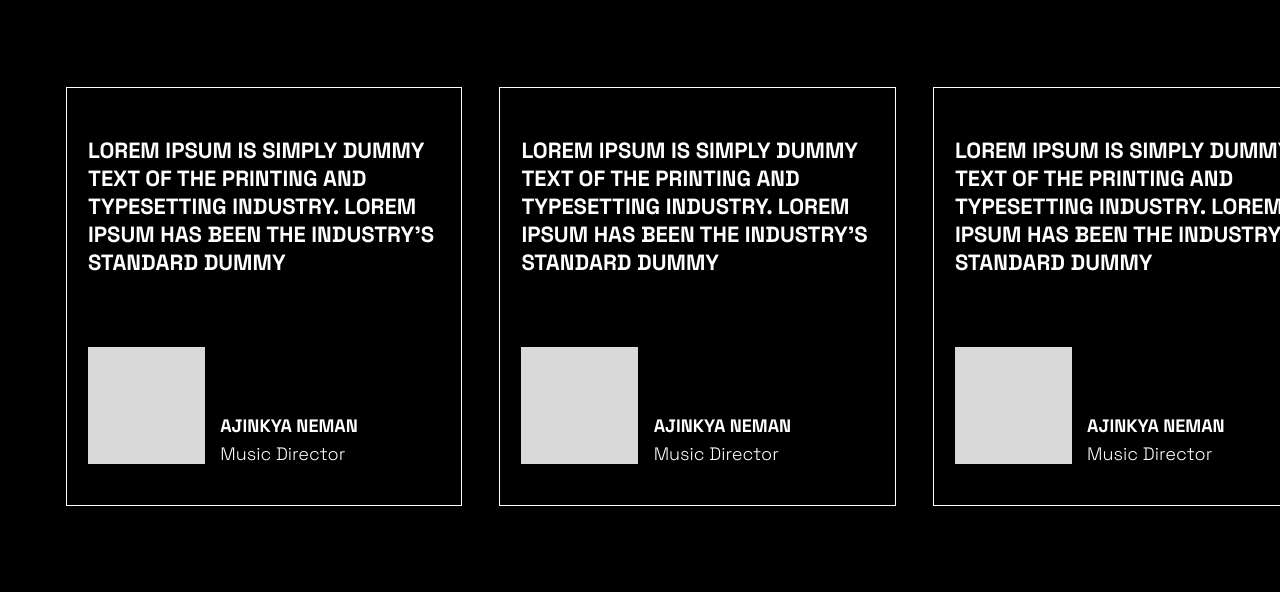
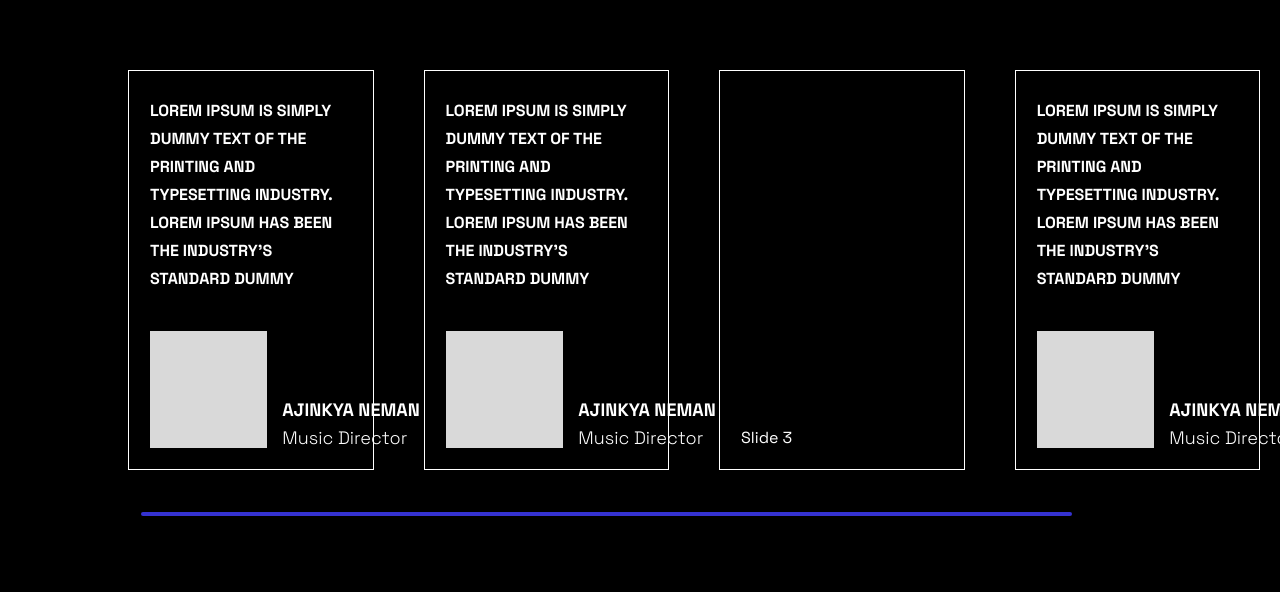
Before and after one commit to harshadagodse/Tonic-Website--1-, a website built with Parcel: page index.html in a window 1280 px wide. Shown: the part 3465-4057 px from the top of the page. Built offline with nearby package versions, Linux system fonts and the light colour scheme; a script that the page names is missing.

Commit message:
fixed testimonial slider and minor css issue

```diff
--- a/index.css
+++ b/index.css
@@ -81,6 +81,7 @@
     bottom: 0px;
     align-self: stretch;
     width: 116.8px;
+    height: 116.8px;
     position: relative;
     background-color: var(--color-gainsboro-100);
   }
@@ -549,6 +550,8 @@
   text-align: left;
   font-size: var(--font-size-81xl);
   color: #202020;
+  font-weight: 500;
+  line-height: 100%;
   font-family: var(--font-space-grotesk);
 }
 
@@ -572,6 +575,7 @@
   padding: var(--padding-xl);
   box-sizing: border-box;
   max-width: 100%;
+  padding-top: 100px;
 }
 
 .frame-child {
@@ -652,7 +656,6 @@
   width: 134px;
   position: relative;
   border-radius: 100%;
-  background-color: var(--color-gainsboro-100);
   min-width: 134px;
 }
 
--- a/index.html
+++ b/index.html
@@ -214,21 +214,70 @@
         WHAT PEOPLE ARE SAYING
       </div>
     </section>
-    <section class="ajinkya-neman-parent">
-      <div class="slider">
-        <div class="slider-row"></div>
-        <div class="frame-parent1">
-          <div class="frame-wrapper1">
-            <div class="lorem-ipsum-is-simply-dummy-te-parent">
-              <div class="frame-parent2">
-                <div class="test-3-wrapper">
-                  <div class="test-3">
-                    <b class="lorem-ipsum-is-simply3">Lorem Ipsum is simply dummy text of the printing and
+    <div class="swiper mySwiper">
+      <div class="swiper-wrapper">
+        <div class="swiper-slide">
+          <b class="slider-text">Lorem Ipsum is simply dummy text of the printing and
             typesetting industry. Lorem Ipsum has been the industry's
             standard dummy
           </b>
           <div class="rectangle-parent">
-                      <div class="frame-child1"></div>
+            <div class="client-pic"></div>
+            <div class="ajinkya-neman-parent1">
+              <b class="ajinkya-neman5">Ajinkya neman</b>
+              <div class="music-director-container">
+                <div class="music-director3">Music director</div>
+              </div>
+            </div>
+          </div>
+          <div class="test-3-child"></div>
+        </div>
+
+        <div class="swiper-slide">
+          <b class="slider-text">Lorem Ipsum is simply dummy text of the printing and
+            typesetting industry. Lorem Ipsum has been the industry's
+            standard dummy
+          </b>
+          <div class="rectangle-parent">
+            <div class="client-pic"></div>
+            <div class="ajinkya-neman-parent1">
+              <b class="ajinkya-neman5">Ajinkya neman</b>
+              <div class="music-director-container">
+                <div class="music-director3">Music director</div>
+              </div>
+            </div>
+          </div>
+          <div class="test-3-child"></div>
+        </div>
+
+        <div class="swiper-slide">Slide 3</div>
+
+        <div class="swiper-slide">
+          <b class="slider-text">Lorem Ipsum is simply dummy text of the printing and
+            typesetting industry. Lorem Ipsum has been the industry's
+            standard dummy
+          </b>
+          <div class="rectangle-parent">
+            <div class="client-pic"></div>
+            <div class="ajinkya-neman-parent1">
+              <b class="ajinkya-neman5">Ajinkya neman</b>
+              <div class="music-director-container">
+                <div class="music-director3">Music director</div>
+              </div>
+            </div>
+          </div>
+          <div class="test-3-child"></div>
+        </div>
+
+        <div class="swiper-slide">Slide 5</div>
+
+        <div class="swiper-slide">
+          <b class="slider-text">Lorem Ipsum is simply dummy text of the printing and
+            typesetting industry. Lorem Ipsum has been the industry's
+            standard dummy
+          </b>
+          <div class="rectangle-parent">
+            <div class="client-pic"></div>
             <div class="ajinkya-neman-parent1">
               <b class="ajinkya-neman5">Ajinkya neman</b>
               <div class="music-director-container">
@@ -239,48 +288,8 @@
           <div class="test-3-child"></div>
         </div>
       </div>
-                <div class="test-3-wrapper">
-                  <div class="test-3">
-                    <b class="lorem-ipsum-is-simply3">Lorem Ipsum is simply dummy text of the printing and
-                      typesetting industry. Lorem Ipsum has been the industry's
-                      standard dummy
-                    </b>
-                    <div class="rectangle-parent">
-                      <div class="frame-child1"></div>
-                      <div class="ajinkya-neman-parent1">
-                        <b class="ajinkya-neman5">Ajinkya neman</b>
-                        <div class="music-director-container">
-                          <div class="music-director3">Music director</div>
+      <div class="swiper-scrollbar"></div>
     </div>
-                      </div>
-                    </div>
-                    <div class="test-3-child"></div>
-                  </div>
-                </div>
-                <div class="test-3-wrapper">
-                  <div class="test-3">
-                    <b class="lorem-ipsum-is-simply3">Lorem Ipsum is simply dummy text of the printing and
-                      typesetting industry. Lorem Ipsum has been the industry's
-                      standard dummy
-                    </b>
-                    <div class="rectangle-parent">
-                      <div class="frame-child1"></div>
-                      <div class="ajinkya-neman-parent1">
-                        <b class="ajinkya-neman5">Ajinkya neman</b>
-                        <div class="music-director-container">
-                          <div class="music-director3">Music director</div>
-                        </div>
-                      </div>
-                    </div>
-                    <div class="test-3-child"></div>
-                  </div>
-                </div>
-              </div>
-            </div>
-          </div>
-
-        </div>
-      </section>
 
 
       <!-- <div class="container">
--- a/js/home-pageScript.js
+++ b/js/home-pageScript.js
@@ -106,7 +106,7 @@
         {
             color: fg,
             duration: 0.3,
-            stagger: 0.02,
+            stagger: 1.5,
             scrollTrigger: {
                 trigger: char,
                 start: 'top 80%',
```
Lines whose indentation alone changed are shown as unchanged.
